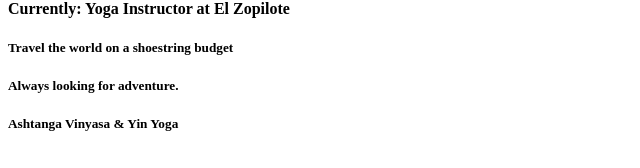
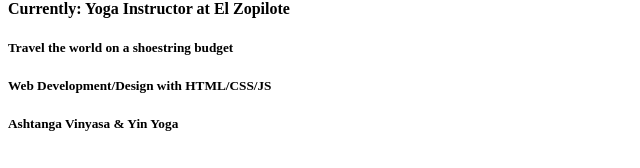
Before and after one commit to nomadcodellc/nomadcodellc.github.io, a Gatsby site: page / in a window 1280 px wide. Shown: the part 725-893 px from the top of the page, without its empty margins (0-640 px from the left). Built offline with nearby package versions, Linux system fonts and the light colour scheme; Gatsby itself is replaced by a stand-in of ours.

Commit message:
web dev tom

```diff
--- a/src/pages/index.js
+++ b/src/pages/index.js
@@ -16,7 +16,7 @@
 ];
 const tomBio = [
   "Travel the world on a shoestring budget",
-  "Always looking for adventure.",
+  "Web Development/Design with HTML/CSS/JS",
   "Ashtanga Vinyasa & Yin Yoga",
 ];
 
```
